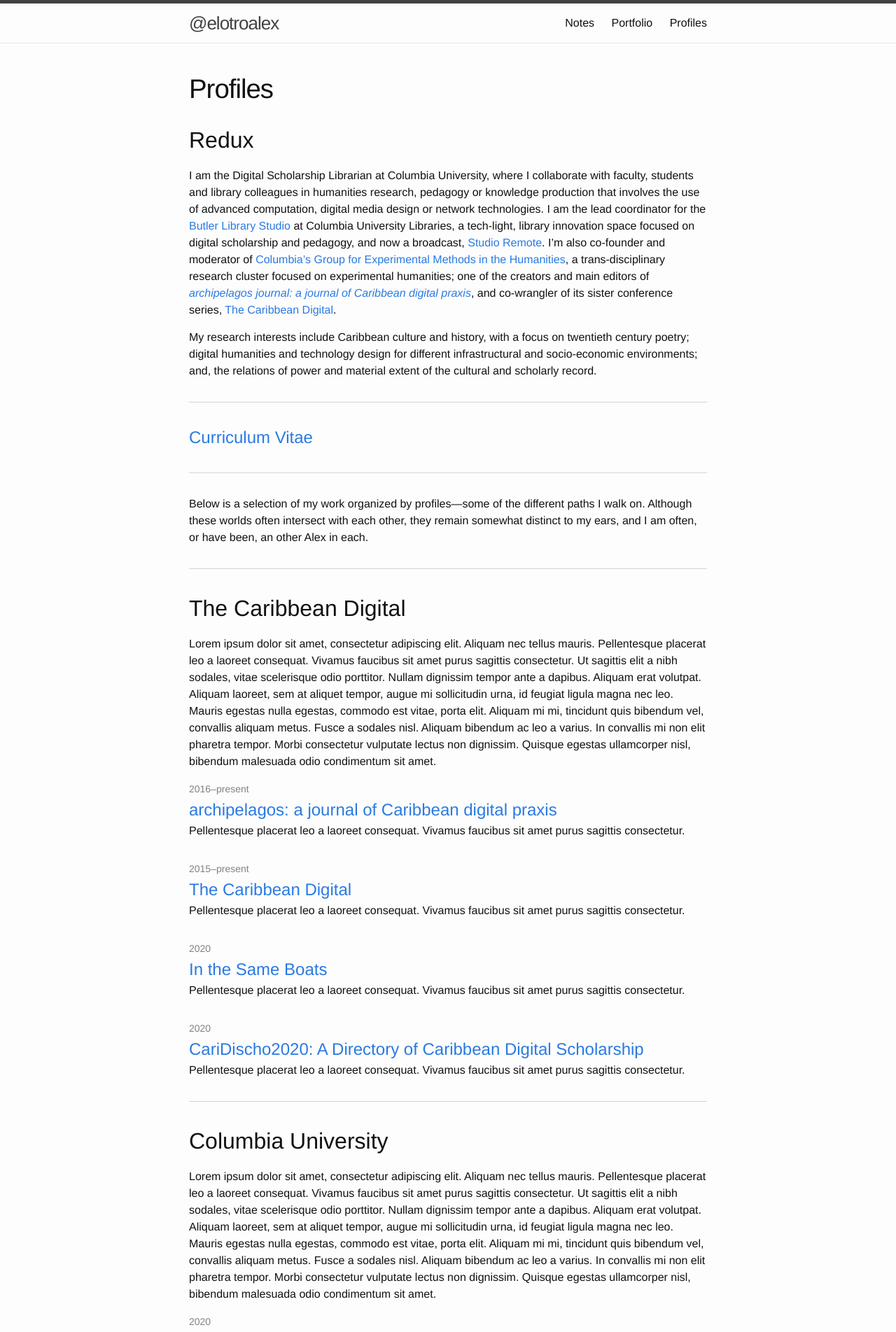
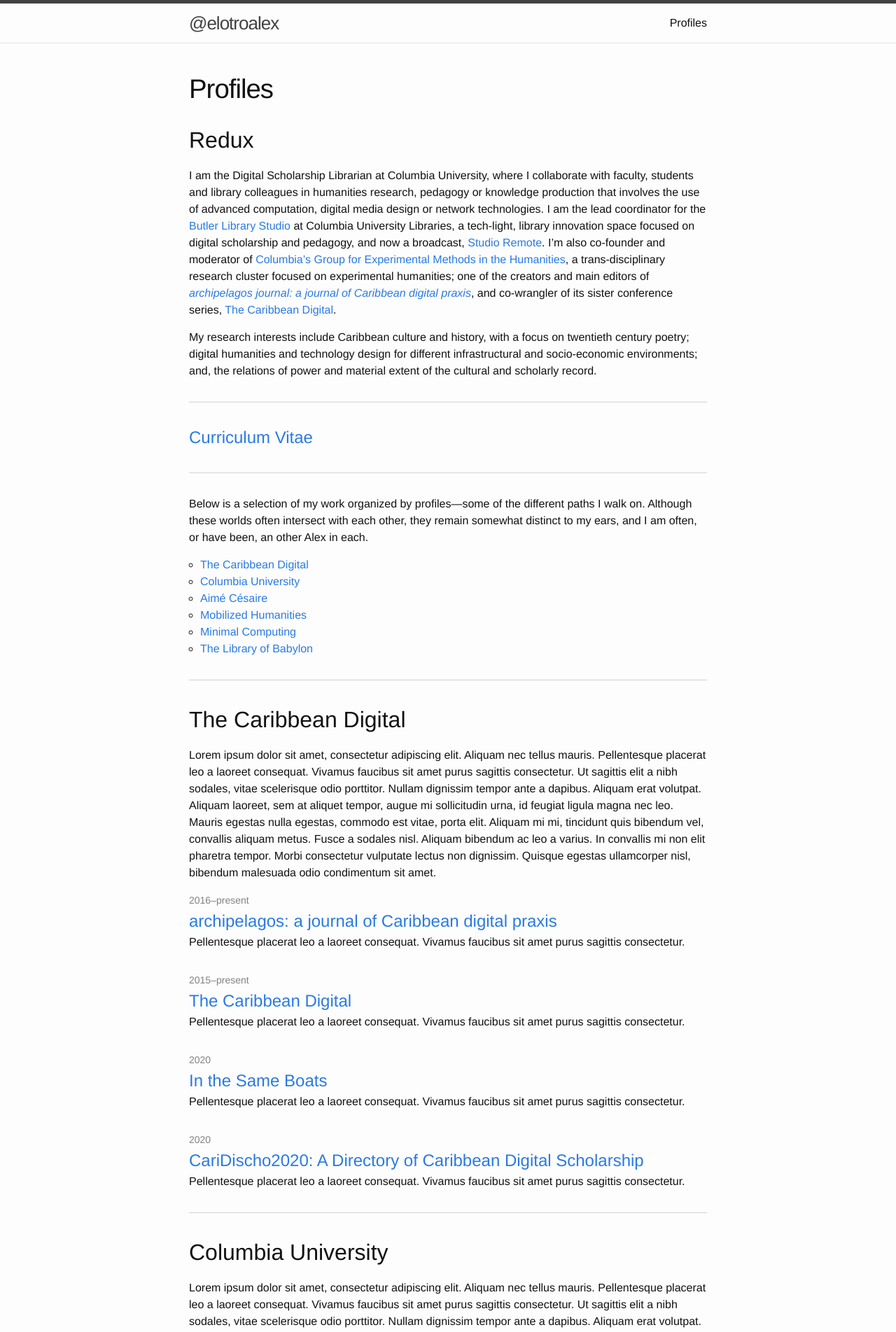
Before and after one commit to elotroalex/elotroalex, a Jekyll site: the page built from profiles.md, in a window 1280 px wide. Shown: the top 1903 px of the page at 70% size. Built offline with Jekyll 4.4.1, drawn with Linux system fonts in a browser that asks for light colours.

Commit message:
added a toc

```diff
--- a/_sass/_layout.scss
+++ b/_sass/_layout.scss
@@ -242,3 +242,8 @@
         }
     }
 }
+
+#markdown-toc {
+    list-style: circle;
+    margin-left: 1rem;
+}
--- a/portfolio.md
+++ /dev/null
@@ -1,137 +0,0 @@
----
-layout: page
-title: Portfolio
-author: Alex Gil
-permalink: /portfolio/
----
-
-## Redux
-
-I am the Digital Scholarship Librarian at Columbia University, where I collaborate with faculty, students and library colleagues in humanities research, pedagogy or knowledge production that involves the use of advanced computation, digital media design or network technologies. I am the lead coordinator for the [Butler Library Studio](https://studio.cul.columbia.edu/) at Columbia University Libraries, a tech-light, library innovation space focused on digital scholarship and pedagogy, and now a broadcast, [Studio Remote](https://www.twitch.tv/culstudio). I'm also co-founder and moderator of [Columbia's Group for Experimental Methods in the Humanities](http://xpmethod.plaintext.in/), a trans-disciplinary research cluster focused on experimental humanities; one of the creators and main editors of *[archipelagos journal: a journal of Caribbean digital praxis](http://archipelagosjournal.org/)*, and co-wrangler of its sister conference series, [The Caribbean Digital](http://caribbeandigitalnyc.net/).
-
-My research interests include Caribbean culture and history, with a focus on twentieth century poetry; digital humanities and technology design for different infrastructural and socio-economic environments; and, the relations of power and material extent of the cultural and scholarly record.
-
-Below is a copy of my curriculum vitae and a selection of some of my work. For selected open access articles, visit [the Notes section]({{site.baseurl}}/archive/).
-
----
-<h2>
-<a class="post-link" target="_blank" href="{{site.baseurl}}/docs/gil-cv.pdf">Curriculum Vitae</a>
-</h2>
-
----
-
-{% assign project_pages = site.projects | sort: "time" %}
-{% assign sorted_pages = project_pages | reverse %}
-
-<ul class="post-list">
-    {% for project in sorted_pages %}
-      <li>
-        <span class="post-meta">{{ project.time }}</span>
-
-        <h2>
-          <a class="post-link" href="{{ project.url | prepend: site.baseurl }}">{{ project.title }}</a>
-        </h2>
-        <span>{{ project.blurb }}</span>
-      </li>
-    {% endfor %}
-</ul>
-
----
-
-<!--
-### Public Initiatives
-
-Covid Maker Response (CMR). New York
-City, NY., 2020
-\<[covidmakerresponse.com](http://covidmakerresponse.com/)\>
-
-Puerto Rico Mapathon for Hurricane Relief
-(\#prmapathon). United States, Mexico and the Caribbean, 2017
-\<[xpmethod.columbia.edu](http://xpmethod.columbia.edu/events/2017-09-29-puerto-rico-mapathon.html)\>
-
-Rikers Story Bot. New York City, NY., 2016
-\<[xpmethod.columbia.edu](http://xpmethod.columbia.edu//epistemic-action/2015-06-01-rikersbot.html)\>
-
-
-### Digital Scholarship
-
-"Cahier d'un retour au pays natal: le manuscrit de 1939. Aimé Césaire."
-(Forthcoming 2021)
-\<[cahier1939ms.github.io](https://cahier1939ms.github.io/)\>
-
-"CariDischo2020: A Directory of Caribbean Digital Scholarship." 2020
-\<[caribbeandigitalnyc.net/caridischo](http://caribbeandigitalnyc.net/caridischo/)\>
-
-"In the Same Boats." 2020
-\<[sameboats.org](http://sameboats.org)\>
-
-"Bearing Witness: The Covid-19 & Inequality History Documentation
-Project." 2020
-\<[bearingwitness.github.io](https://bearingwitness.github.io/)\>
-
-"\...\... et les chiens se taisaient." A digital edition. 2019
-\<[cesaire.elotroalex.com/chiens](http://cesaire.elotroalex.com/chiens/)\>
-
-"Ethnic Studies Rise." 2019
-\<[ethnicrise.github.io](https://ethnicrise.github.io/)\>
-
-"Singing the Nation." 2019
-\<[singingthenation.com](http://singingthenation.com/)\>
-
-"Torn Apart/Separados." 2018
-\<[xpmethod.plaintext.in/torn-apart](http://xpmethod.plaintext.in/torn-apart/)\>
-
-"Liturgical Books." 2018
-\<[liturgical.columbia.edu](https://liturgical.columbia.edu/)\>
-
-"The Making and Knowing Project: A minimal edition of BnF Ms Fr 640."
-2017
-\<[makingandknowing.org](http://www.makingandknowing.org/)\>
-
-"The Nimble Tents Toolkit." 2017
-\<[nimbletents.github.io](https://nimbletents.github.io/)\>
-
-"Style Revolution." 2017
-\<[stylerevolution.github.io](https://stylerevolution.github.io/)\>
-
-"Columbia University Digital Humanities." 2016
-\<[digitalhumanities.columbia.edu](https://digitalhumanities.columbia.edu/)\>
-
-"Sudan Historical Photo Archive." 2016
-\<[sudanphoto.uofk.edu](http://sudanphoto.uofk.edu/)\>
-
-"Minimal Computing." 2015
-\<[go-dh.github.io/mincomp](http://go-dh.github.io/mincomp/)\>
-
-"Foucault 13/13." 2015
-\<[blogs.law.columbia.edu/foucault1313](http://blogs.law.columbia.edu/foucault1313/)\>
-
-"Around DH in 80 Days." 2014
-\<[arounddh.org](https://arounddh.elotroalex.com/)\>
-
-"The Translation Toolkit." 2014
-\<[go-dh.github.io/translation-toolkit](http://go-dh.github.io/translation-toolkit)\>
-
-"The Library Project." 2014
-\<[spatialinformationdesignlab.org/library](http://spatialinformationdesignlab.org/library/)\>
-
-"The Open Syllabus Project." 2013--2014
-\<[opensyllabusproject.org](http://opensyllabusproject.org/)\>
-
-"Morningside Heights Digital History." 2013
-\<[mhdh.library.columbia.edu](https://mhdh.library.columbia.edu/)\>
-
-"Breaking the Code: The Developing Librarian Project." 2013-2014 \<[devlib.library.columbia.edu](https://devlib.library.columbia.edu)\>
-
-### Software development
-
-Wax. 2018--2020
-\<[minicomp.github.io/wax](https://minicomp.github.io/wax/)\>
-
-Ed. 2016--2018
-\<[minicomp.github.io/ed](http://minicomp.github.io/ed/)\>
-
-Prism. 2011--2012
-\<[praxis.scholarslab.org](http://praxis.scholarslab.org/)\>
-
- -->
--- a/profiles.md
+++ b/profiles.md
@@ -5,19 +5,24 @@
 permalink: /profiles/
 ---
 
-## Redux
+
+
+<h2>Redux</h2>
 
 I am the Digital Scholarship Librarian at Columbia University, where I collaborate with faculty, students and library colleagues in humanities research, pedagogy or knowledge production that involves the use of advanced computation, digital media design or network technologies. I am the lead coordinator for the [Butler Library Studio](https://studio.cul.columbia.edu/) at Columbia University Libraries, a tech-light, library innovation space focused on digital scholarship and pedagogy, and now a broadcast, [Studio Remote](https://www.twitch.tv/culstudio). I'm also co-founder and moderator of [Columbia's Group for Experimental Methods in the Humanities](http://xpmethod.plaintext.in/), a trans-disciplinary research cluster focused on experimental humanities; one of the creators and main editors of *[archipelagos journal: a journal of Caribbean digital praxis](http://archipelagosjournal.org/)*, and co-wrangler of its sister conference series, [The Caribbean Digital](http://caribbeandigitalnyc.net/).
 
 My research interests include Caribbean culture and history, with a focus on twentieth century poetry; digital humanities and technology design for different infrastructural and socio-economic environments; and, the relations of power and material extent of the cultural and scholarly record.
 
 ---
-<h2><a class="post-link" target="_blank" href="{{site.baseurl}}/docs/gil-cv.pdf">Curriculum Vitae</a>
+<h2 id="cv"><a class="post-link" target="_blank" href="{{site.baseurl}}/docs/gil-cv.pdf">Curriculum Vitae</a>
 </h2>
 
 ---
 
 Below is a selection of my work organized by profiles---some of the different paths I walk on. Although these worlds often intersect with each other, they remain somewhat distinct to my ears, and I am often, or have been, an other Alex in each.
+
+* TOC
+{:toc}
 
 ---
 
```
Also changed, not shown: notes.html (deleted, +0 -25 lines).
